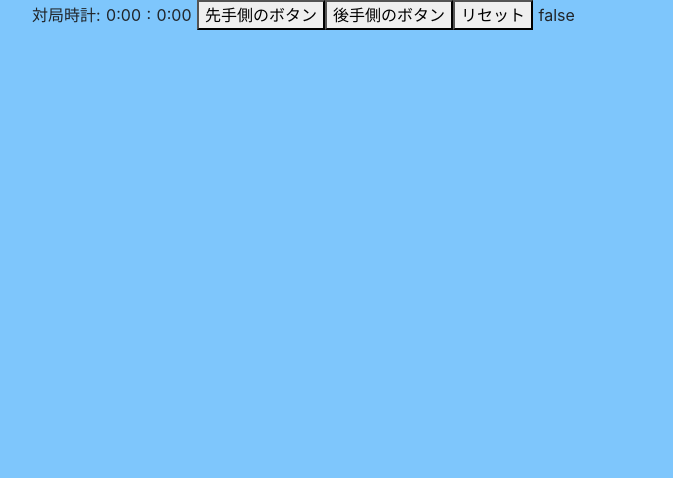
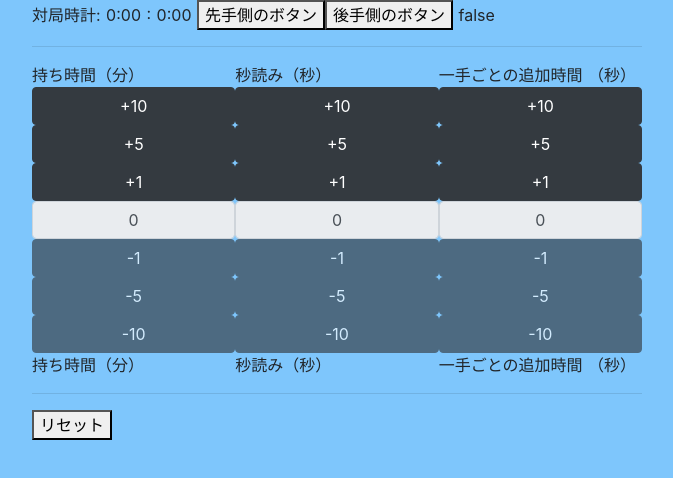
Before and after one commit to myokoym/webchessclock, a Nuxt app: page /rooms/1 in a window 1280 px wide. Shown: the top 478 px of the page, without its empty margins (303-976 px from the left). Built offline with nearby package versions, Linux system fonts and the light colour scheme.

Commit message:
add InputSpinner component

```diff
--- a/components/Clock.vue
+++ b/components/Clock.vue
@@ -4,17 +4,28 @@
     <button type="button" v-on:click="changeTurn('w')" v-bind:disabled="pause || turn === 'w'">先手側のボタン</button>
     <button type="button" v-on:click="changeTurn('b')" v-bind:disabled="pause || turn === 'b'">後手側のボタン</button>
     <button type="button" v-if="turn" v-on:click="togglePause()">{{pause ? "再開" : "一時停止"}}</button>
-    <button type="button" v-bind:disabled="turn && !pause && !zero" v-on:click="reset()">リセット</button>
     {{turn}}
     {{$store.state.clock.turn}}
     {{pause}}
+    <hr>
+    <div class="d-flex justify-content-around align-items-center">
+      <InputSpinner v-model="value" label="持ち時間（分）"></InputSpinner>
+      <InputSpinner v-model="value2" label="秒読み（秒）"></InputSpinner>
+      <InputSpinner v-model="value3" label="一手ごとの追加時間 （秒）"></InputSpinner>
+    </div>
+    <hr>
+    <button type="button" v-bind:disabled="turn && !pause && !zero" v-on:click="reset()">リセット</button>
   </div>
 </template>
 <script>
 import Vue from "vue"
 import { mapState } from "vuex"
+import InputSpinner from '~/components/InputSpinner.vue'
 
 export default Vue.extend({
+  components: {
+    InputSpinner,
+  },
   computed: {
     displayBTime: function() {
       //console.log("displayBTime")
@@ -41,6 +52,9 @@ export default Vue.extend({
       performanceNow: undefined,
       requestID: undefined,
       subtotal: 0,
+      value: 0,
+      value2: 0,
+      value3: 0,
     }
   },
   mounted() {
--- /dev/null
+++ b/components/InputSpinner.vue
@@ -0,0 +1,38 @@
+<template>
+  <div class="d-flex flex-column">
+    <span>{{label}}</span>
+    <button class="btn btn-dark" type="button" v-on:click="add(10)">+10</button>
+    <button class="btn btn-dark" type="button" v-on:click="add(5)">+5</button>
+    <button class="btn btn-dark" type="button" v-on:click="add(1)">+1</button>
+    <input type="text" class="form-control text-center" v-bind:value="value" readonly>
+    <button class="btn btn-dark" type="button" v-on:click="add(-1)" v-bind:disabled="value < 1">-1</button>
+    <button class="btn btn-dark" type="button" v-on:click="add(-5)" v-bind:disabled="value < 5">-5</button>
+    <button class="btn btn-dark" type="button" v-on:click="add(-10)" v-bind:disabled="value < 10">-10</button>
+    <span>{{label}}</span>
+  </div>
+</template>
+<script>
+import Vue from "vue"
+
+export default Vue.extend({
+  props: {
+    value: Number,
+    label: String,
+  },
+  data() {
+    return {
+    }
+  },
+  methods: {
+    add(diff) {
+      let newValue = this.value + diff
+      if (newValue < 0) {
+        newValue = 0
+      }
+      this.$emit('input', newValue)
+    },
+  }
+})
+</script>
+<style>
+</style>
```
